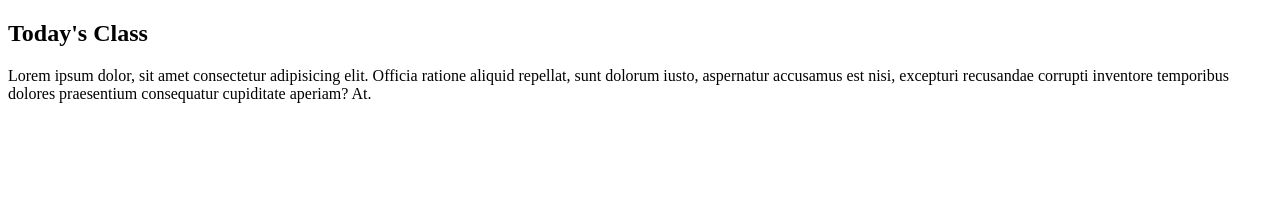
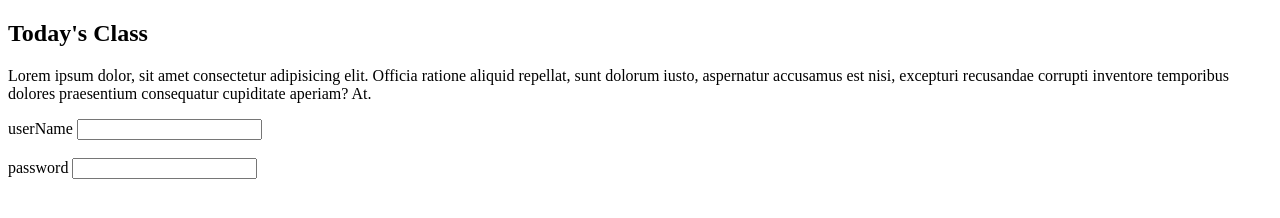
Before and after one commit to ainas247/collabo, a plain HTML site: page index.html in a window 1280 px wide. Drawn offline with Linux system fonts and the light colour scheme.

Commit message:
created a login

```diff
--- a/index.html
+++ b/index.html
@@ -14,6 +14,14 @@
                     sit amet consectetur adipisicing elit. Officia ratione aliquid repellat, sunt dolorum iusto, aspernatur accusamus est nisi, excepturi recusandae corrupti inventore temporibus dolores praesentium consequatur cupiditate aperiam? At.</p>
             </div>
         </section>
+        <section>
+            <div class="form">
+                <label for="">userName</label>
+                <input type="text"> <br> <br>
+                <label for="">password</label>
+                <input type="password">
+            </div>
+        </section>
 
     </div>
 
```
